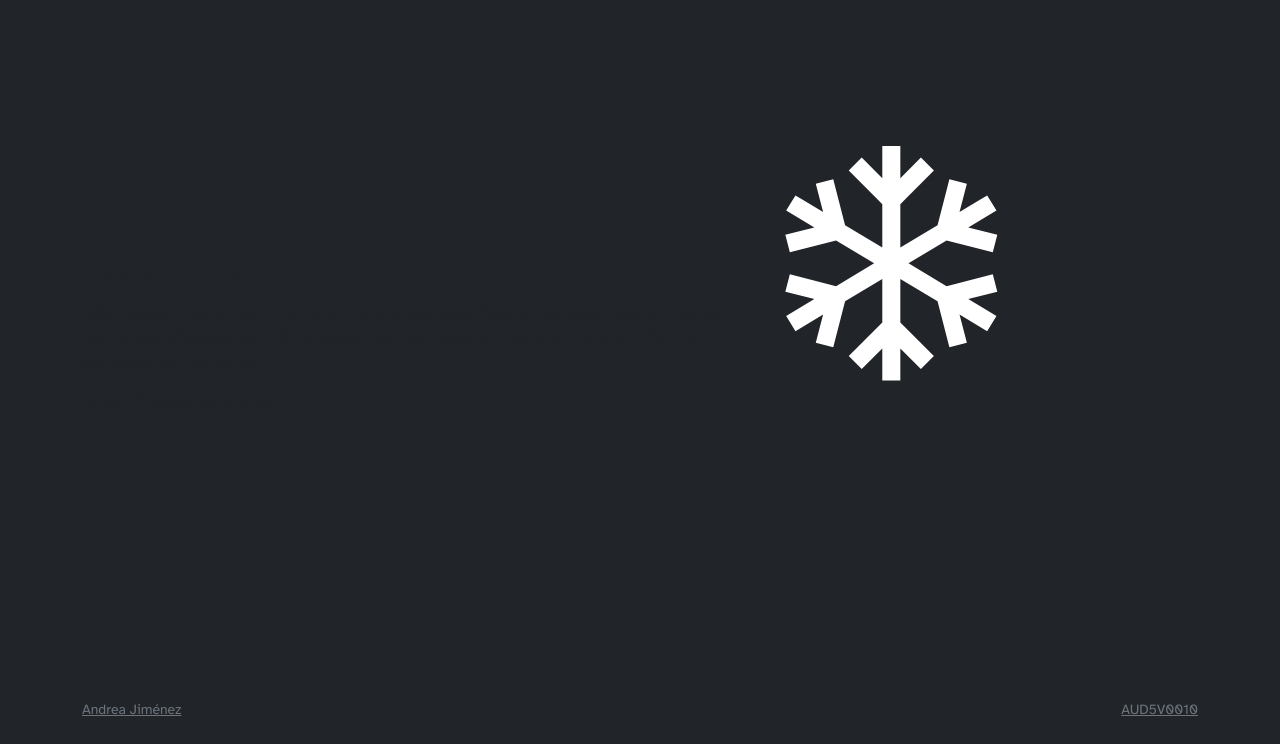
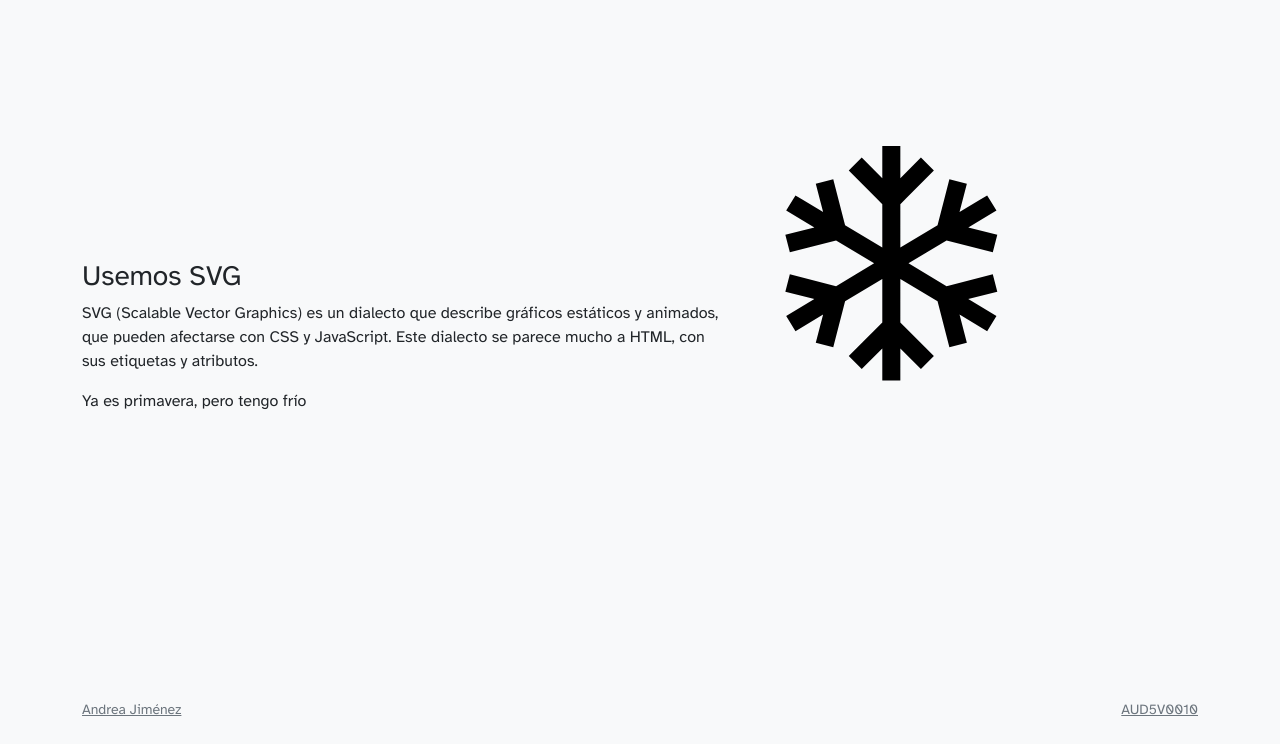
Before and after one commit to andreacjp/sesion_05, a plain HTML site: page index.html in a window 1280 px wide. Shown: the part 56-800 px from the top of the page. Drawn offline with nearby package versions, Linux system fonts and the light colour scheme.

Commit message:
Update index.html

```diff
--- a/index.html
+++ b/index.html
@@ -7,7 +7,7 @@
         <link href="style.css" rel="stylesheet" />
         <title>Introducción a la programación para el Diseño de interacción &#129302;</title>
     </head>
-    <body class="bg-dark">
+    <body class="bg-light">
         <nav class="navbar navbar-expand-lg navbar-light fixed-top">
             <div class="container">
                 <a class="navbar-brand" href="index.html">Hola</a>
@@ -40,7 +40,7 @@
                     </p>
                 </div>
                 <div class="col-md-5 my-auto">
-                    <svg xmlns="http://www.w3.org/2000/svg" viewBox="0 0 50 50" fill="#fff">
+                    <svg xmlns="http://www.w3.org/2000/svg" viewBox="0 0 50 50" fill="$blue-100">
                         <path
                             d="M 15 3 L 15 6.5625 L 12.71875 4.28125 L 11.28125 5.71875 L 15 9.4375 L 15 14.25 L 10.875 11.78125 L 9.5625 6.6875 L 7.625 7.1875 L 8.4375 10.3125 L 5.375 8.46875 L 4.34375 10.15625 L 7.46875 12.03125 L 4.25 12.84375 L 4.75 14.78125 L 9.875 13.46875 L 14.09375 16 L 9.875 18.53125 L 4.75 17.21875 L 4.25 19.15625 L 7.46875 19.96875 L 4.34375 21.84375 L 5.375 23.53125 L 8.4375 21.6875 L 7.625 24.8125 L 9.5625 25.3125 L 10.875 20.21875 L 15 17.75 L 15 22.5625 L 11.28125 26.28125 L 12.71875 27.71875 L 15 25.4375 L 15 29 L 17 29 L 17 25.4375 L 19.28125 27.71875 L 20.71875 26.28125 L 17 22.5625 L 17 17.75 L 21.125 20.21875 L 22.4375 25.3125 L 24.375 24.8125 L 23.5625 21.6875 L 26.625 23.53125 L 27.65625 21.84375 L 24.53125 19.96875 L 27.75 19.15625 L 27.25 17.21875 L 22.125 18.53125 L 17.90625 16 L 22.125 13.46875 L 27.25 14.78125 L 27.75 12.84375 L 24.53125 12.03125 L 27.65625 10.15625 L 26.625 8.46875 L 23.5625 10.3125 L 24.375 7.1875 L 22.4375 6.6875 L 21.125 11.78125 L 17 14.25 L 17 9.4375 L 20.71875 5.71875 L 19.28125 4.28125 L 17 6.5625 L 17 3 L 15 3 z"
                         />
```
